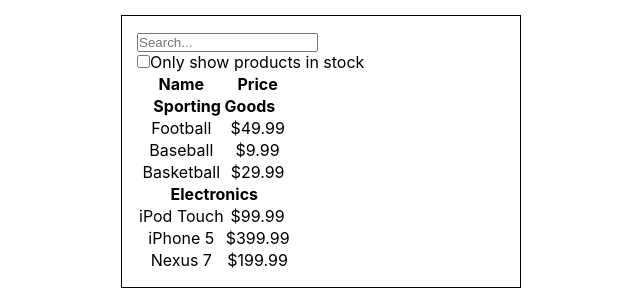
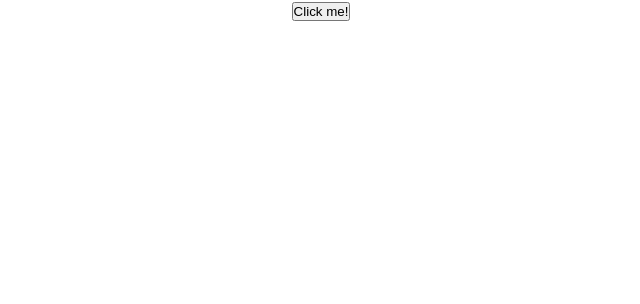
Before and after one commit to EricMai2112/practice-react, a React (Create React App) app in the folder CaiDatMoiTruong/beginner/: page / in a window 1280 px wide. Shown: the top 304 px of the page, without its empty margins (319-959 px from the left). Built offline with nearby package versions, Linux system fonts and the light colour scheme.

Commit message:
styled-componenets in React

```diff
--- a/CaiDatMoiTruong/beginner/package.json
+++ b/CaiDatMoiTruong/beginner/package.json
@@ -7,6 +7,7 @@
     "react": "^19.0.0",
     "react-dom": "^19.0.0",
     "react-scripts": "5.0.1",
+    "styled-components": "^6.1.15",
     "web-vitals": "^4.2.4"
   },
   "scripts": {
--- a/CaiDatMoiTruong/beginner/src/App.js
+++ b/CaiDatMoiTruong/beginner/src/App.js
@@ -13,6 +13,7 @@ import Calculator from './CalculatorTemperature/Calculator'
 import Inheritance from './InheritanceAndComposition/Inheritance'
 import Composition from './InheritanceAndComposition/Composition'
 import FilterableProductable from './ThinkingInReact/FilterableProductable'
+import Cart from './Cart'
 
 function App() {
   return (
@@ -32,7 +33,8 @@ function App() {
       {/* <Calculator /> */}
       {/* <Inheritance /> */}
       {/* <Composition /> */}
-      <FilterableProductable />
+      {/* <FilterableProductable /> */}
+      <Cart />
     </div>
   )
 }
--- /dev/null
+++ b/CaiDatMoiTruong/beginner/src/Cart.jsx
@@ -0,0 +1,18 @@
+import React from 'react'
+import { ContainerExtends } from './Cart.style'
+
+export function Button({ className }) {
+  return (
+    <div className={className}>
+      <button>Click me!</button>
+    </div>
+  )
+}
+
+export default function Cart() {
+  return (
+    <ContainerExtends>
+      <Button blue />
+    </ContainerExtends>
+  )
+}
--- /dev/null
+++ b/CaiDatMoiTruong/beginner/src/Cart.style.js
@@ -0,0 +1,18 @@
+import styled from 'styled-components'
+import { Button } from './Cart'
+
+export const Container = styled.div`
+  max-width: 1500px;
+  margin: auto;
+  padding-left: 1rem;
+  padding-right: 1rem;
+`
+export const StyledButtons = styled(Button)`
+  display: flex;
+  justify-content: space-between;
+  background-color: ${(props) => (props.blue ? 'blue' : 'red')};
+`
+
+export const ContainerExtends = styled(Container)`
+  max-width: 100px;
+`
```
Also changed, not shown: 1 other file (tests, documents, lock files or other folders).
